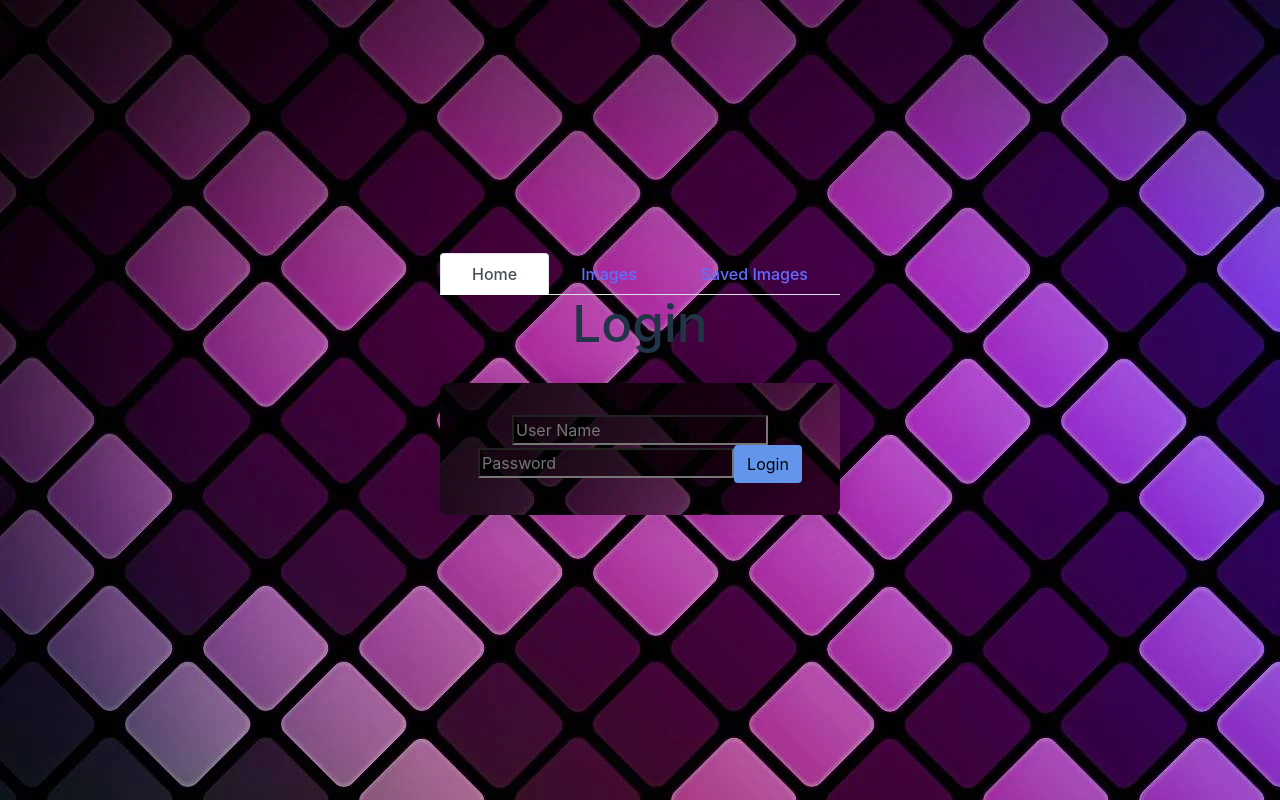
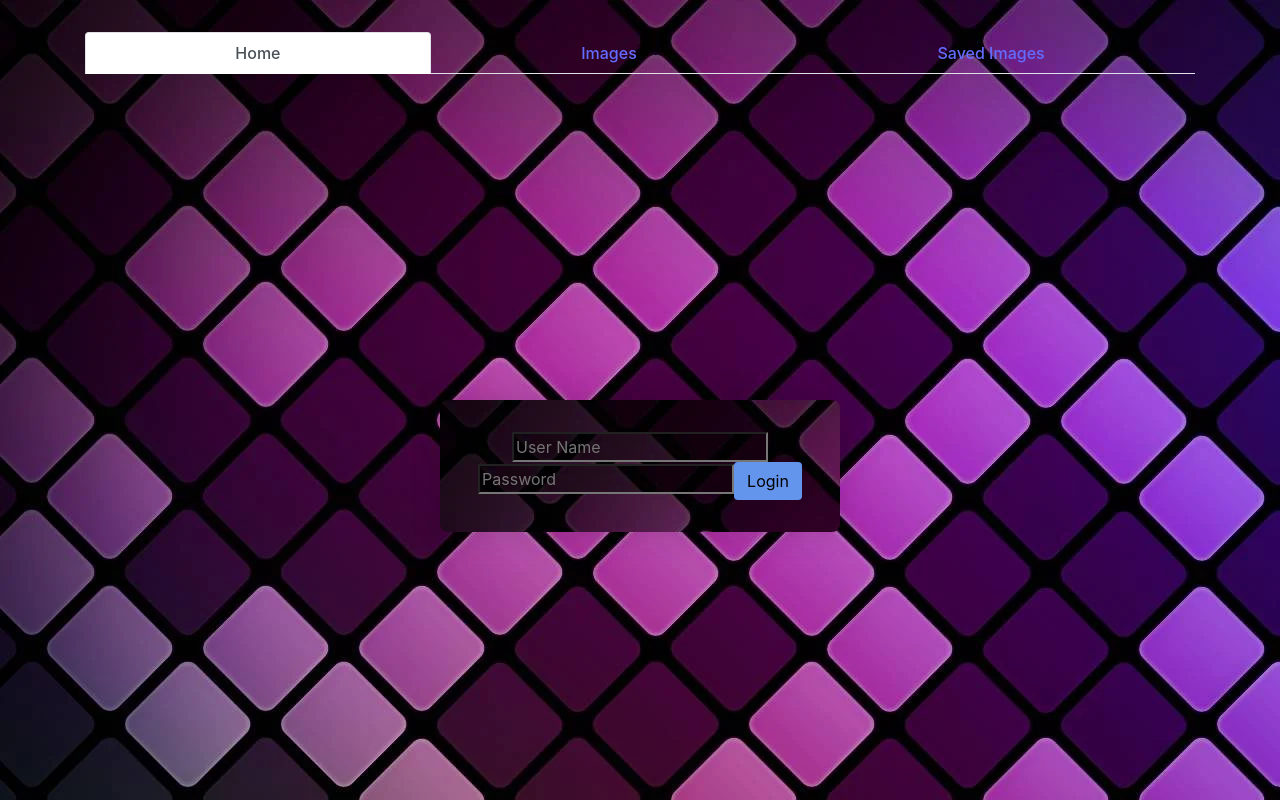
Before and after one commit to AlexanderStubMichelsen/DevDisplay.online-Frontend, a React (Vite) app: page / in a window 1280 px wide. Built offline with nearby package versions, Linux system fonts and the light colour scheme.

Commit message:
Login and LogInForm is now placed
where I want it to be, styled and navbar now fills more width-wise.

```diff
--- a/src/App.css
+++ b/src/App.css
@@ -15,6 +15,13 @@ body {
   min-height: 100vh;
 }
 
+.login {
+  display: flex;
+  justify-content: center;
+  align-items: center;
+  transform: translateY(+150%);
+}
+
 .loginform {
   background-color: #fff;
   border-radius: 0.5em;
@@ -23,6 +30,7 @@ body {
   margin: 2em auto;
   max-width: 25em;
   background-image: url('./assets/SZdhPUH.webp');
+  color: white;
 }
 
 .input {
@@ -34,6 +42,7 @@ background-color: cornflowerblue;}
 
 #root {
   max-width: 1280px;
+  height: 100vh;
   margin: 0 auto;
   padding: 2rem;
   text-align: center;
--- a/src/App.jsx
+++ b/src/App.jsx
@@ -2,7 +2,7 @@ import { useState } from 'react';
 import './App.css';
 import facade from './util/apiFacade';
 import { Link } from 'react-router-dom';
-import FillExample from './components/NavBar.jsx';
+import NavBar from './components/NavBar.jsx';
 import { useEffect } from 'react';
 
 const App = ({ setIsLoggedIn }) => {
@@ -44,20 +44,14 @@ const App = ({ setIsLoggedIn }) => {
   // Checking isLoggedInStored for conditional rendering
   return (
     <>
-      <FillExample />
-      <div>
-        <h1>Login</h1>
+      <NavBar />
+      <div className='login'>
         <div>
           {isLoggedInStored ? (
             // Logged-in view
-            <div>
+            <div className='loginform'>
               <p>Du er logget ind, {facade.getUserName()}</p>
               <button onClick={handleLogout}>Log out</button>
-              <div>
-                <Link to="/images">Images</Link>
-                <br />
-                <Link to="/savedImg">Saved Images</Link>
-              </div>
             </div>
           ) : (
             // Login form
--- a/src/components/NavBar.jsx
+++ b/src/components/NavBar.jsx
@@ -1,8 +1,11 @@
 import Nav from 'react-bootstrap/Nav';
 import { LinkContainer } from 'react-router-bootstrap';
+import '../css/NavBar.css';
 
 function NavBar() {
   return (
+    <>
+    <div className="container">
     <Nav fill variant="tabs" defaultActiveKey="/home" className="sticky-top-navbar">
       <Nav.Item>
         <LinkContainer to="/">
@@ -20,6 +23,8 @@ function NavBar() {
         </LinkContainer>
       </Nav.Item>
     </Nav>
+    </div>
+    </>
   );
 }
 
--- a/src/components/NoMatch.jsx
+++ b/src/components/NoMatch.jsx
@@ -1,6 +1,9 @@
+import NavBar from "./NavBar"
+
 const NoMatch = () => {
     return (
         <div>
+            <NavBar />
         <h3>404 - page not found</h3>
         </div>
     )
--- a/src/css/NavBar.css
+++ b/src/css/NavBar.css
@@ -1,7 +1,5 @@
-.sticky-top-navbar {
-    position: sticky;
-    top: 0;
-    z-index: 1000; /* Adjust z-index to ensure it's above other elements if needed */
+.container {
 
-    /* Additional styling if required */
-  }
+  width: 100vw;
+  top: 0;
+}
```
